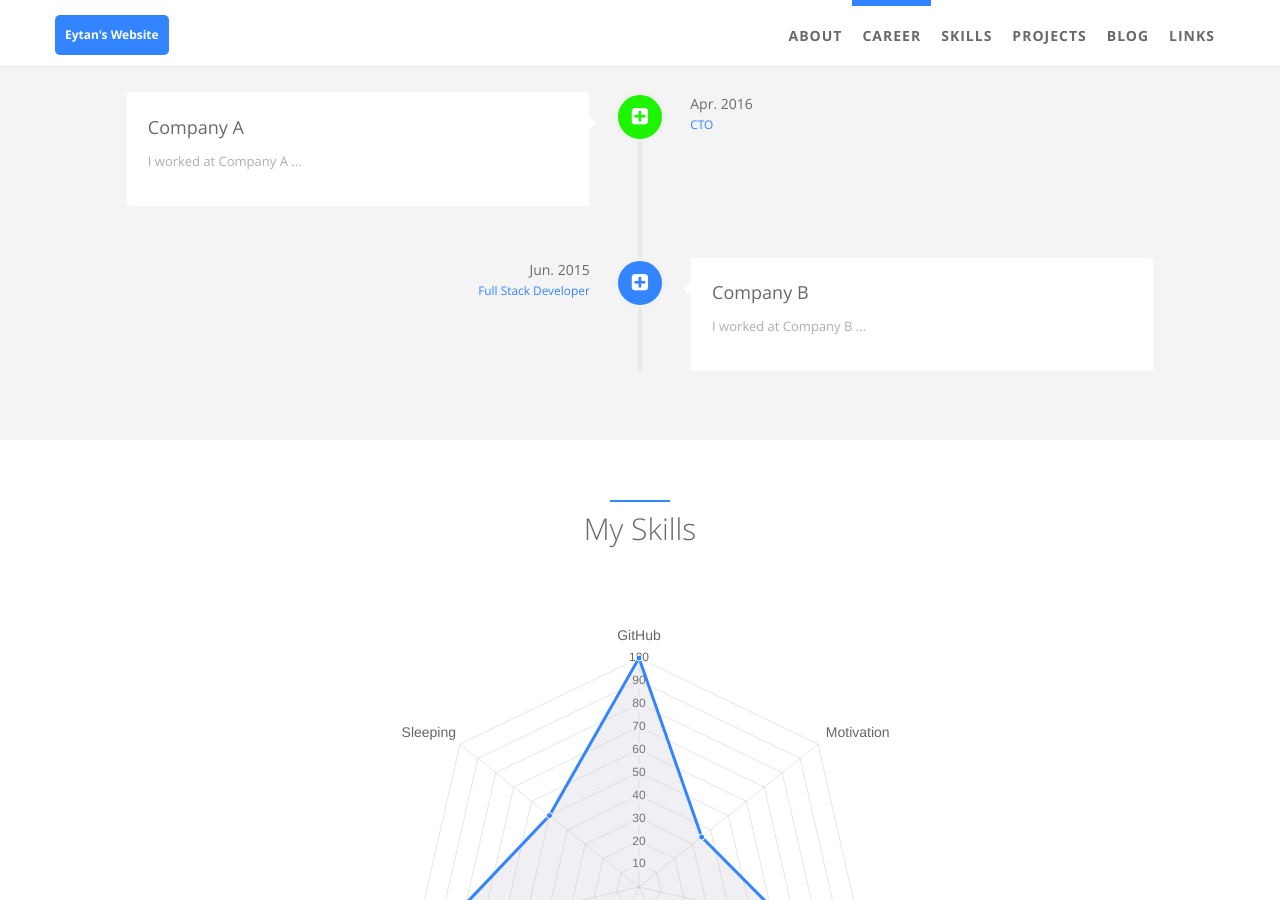
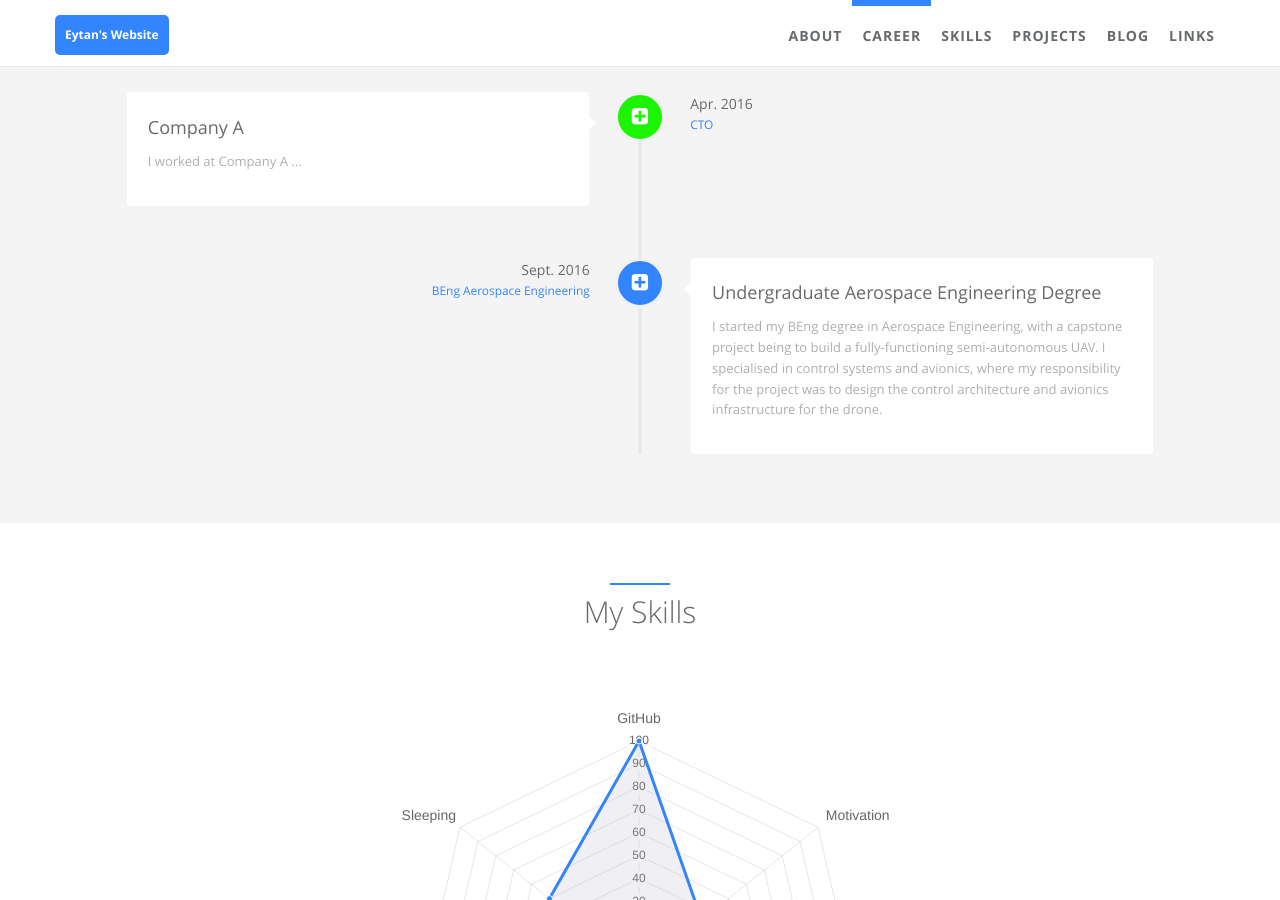
Before and after one commit to eytancanzini/eytancanzini.github.io_OLD, a Jekyll site: the page built from index.html, in a window 1280 px wide and 900 px high, scrolled down 861 px. Built offline with Jekyll 4.4.1, drawn with Linux system fonts in a browser that asks for light colours.

Commit message:
Added first career

```diff
--- a/_data/index/careers.yml
+++ b/_data/index/careers.yml
@@ -16,15 +16,15 @@
   present: true
 
 - name:
-    detail: Company B
-    i18n: company_b
+    detail: Undergraduate Aerospace Engineering Degree
+    i18n: aero-undergrad
   desc:
-    detail: I worked at Company B ...
+    detail: I started my BEng degree in Aerospace Engineering, with a capstone project being to build a fully-functioning semi-autonomous UAV. I specialised in control systems and avionics, where my responsibility for the project was to design the control architecture and avionics infrastructure for the drone.
     i18n: company_b_desc
   date:
-    detail: Jun. 2015
+    detail: Sept. 2016
     i18n: company_b_date
   job:
-    detail: Full Stack Developer
+    detail: BEng Aerospace Engineering
     i18n: company_b_job
   icon: fa-plus-square
```
